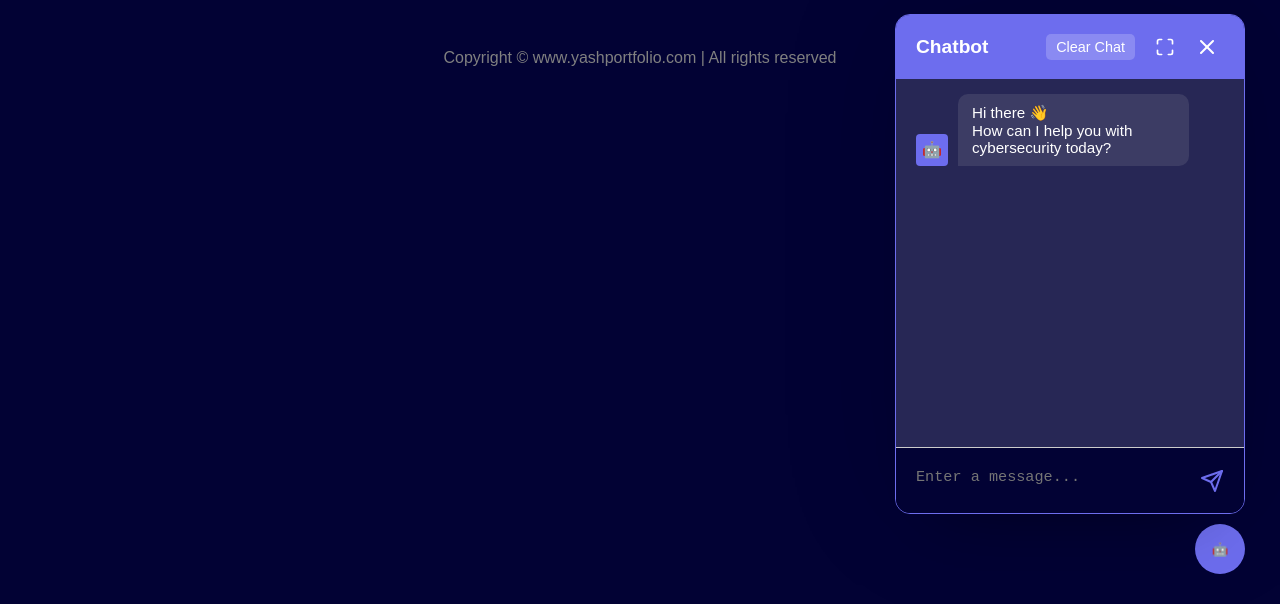
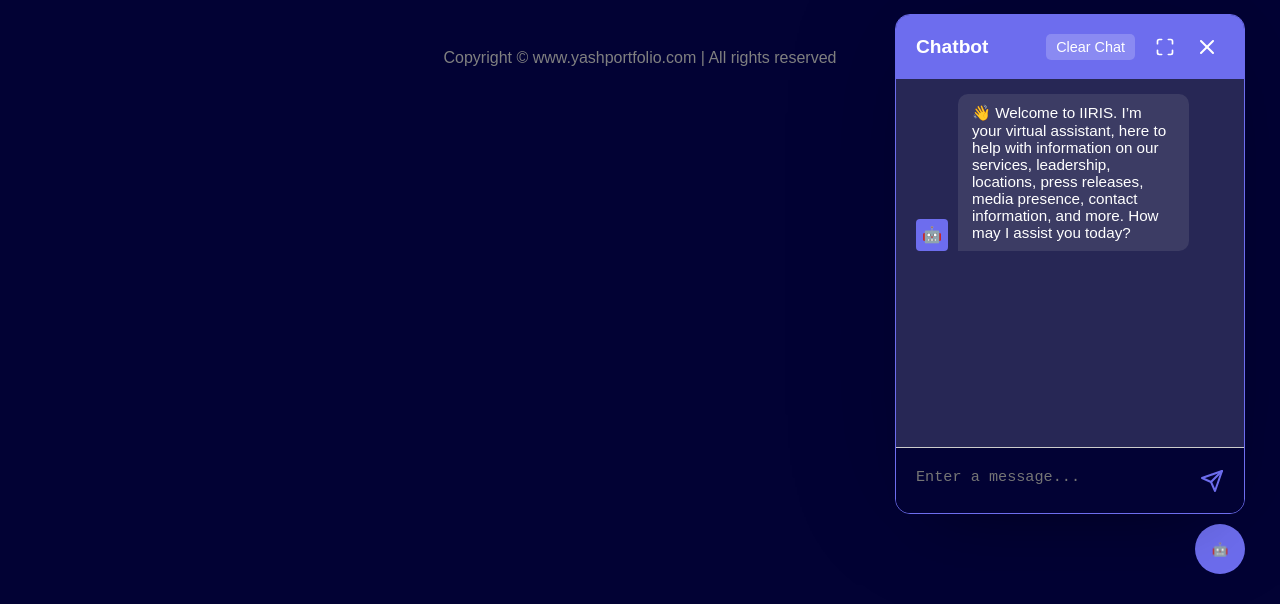
Before and after one commit to YashdeepDrall/Gemini_Portfolio, a plain HTML site: page about.html in a window 1280 px wide. Shown: the part 196-800 px from the top of the page. Drawn offline with nearby package versions, Linux system fonts and the light colour scheme.

Commit message:
IIRIS hello msg

```diff
--- a/script.js
+++ b/script.js
@@ -61,7 +61,7 @@ if (!document.querySelector(".chatbot-toggler")) {
                 <li class="chat incoming">
                     <span>&#129302;</span>
                     <div class="message-content">
-                        <div class="chat-message">Hi there &#128075;<br>How can I help you with cybersecurity today?</div>
+                        <div class="chat-message">👋 Welcome to IIRIS. I’m your virtual assistant, here to help with information on our services, leadership, locations, press releases, media presence, contact information, and more. How may I assist you today?</div>
                     </div>
                 </li>
             </ul>
```
Also changed, not shown: index.html (+1 -1 lines).
